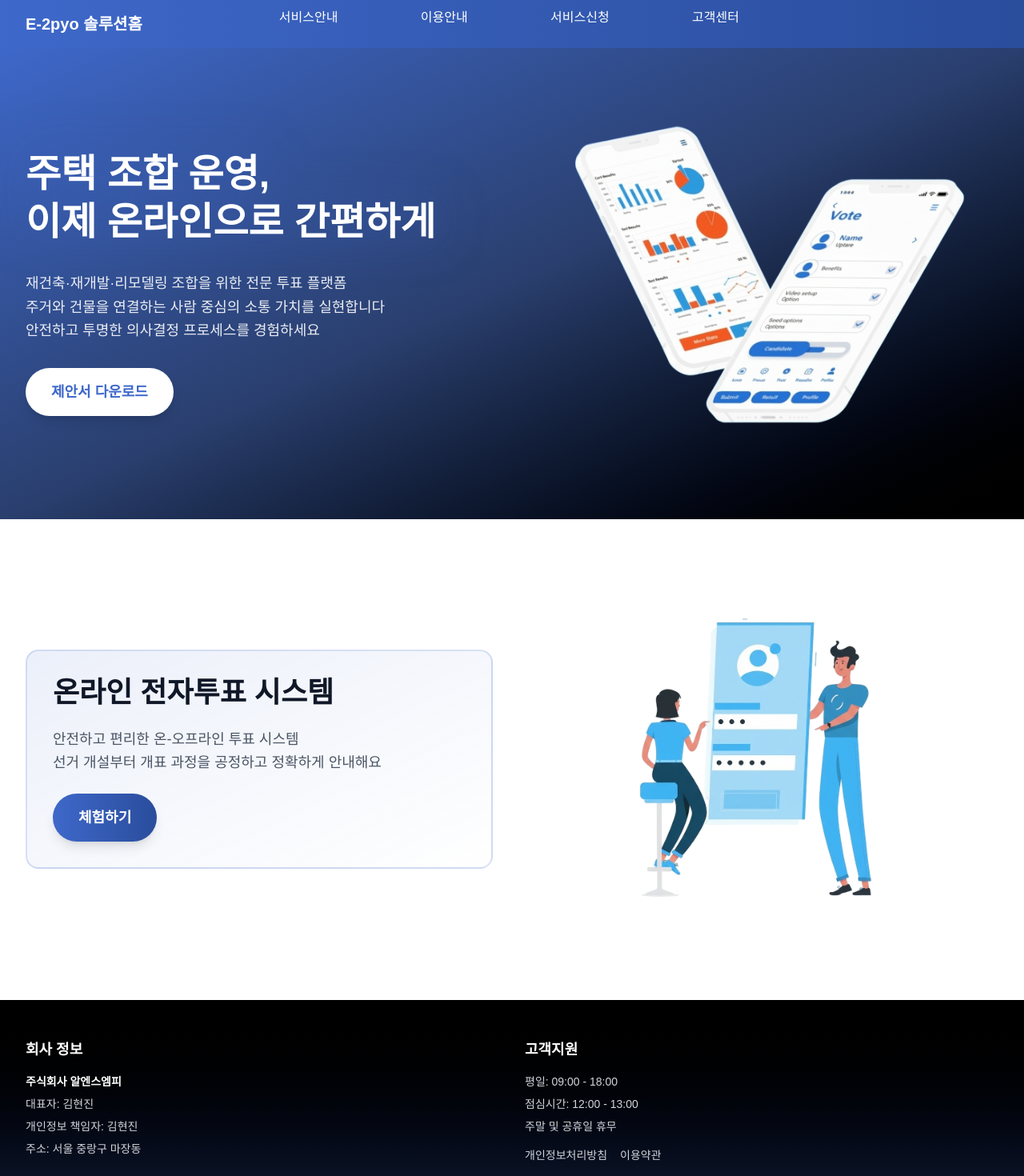
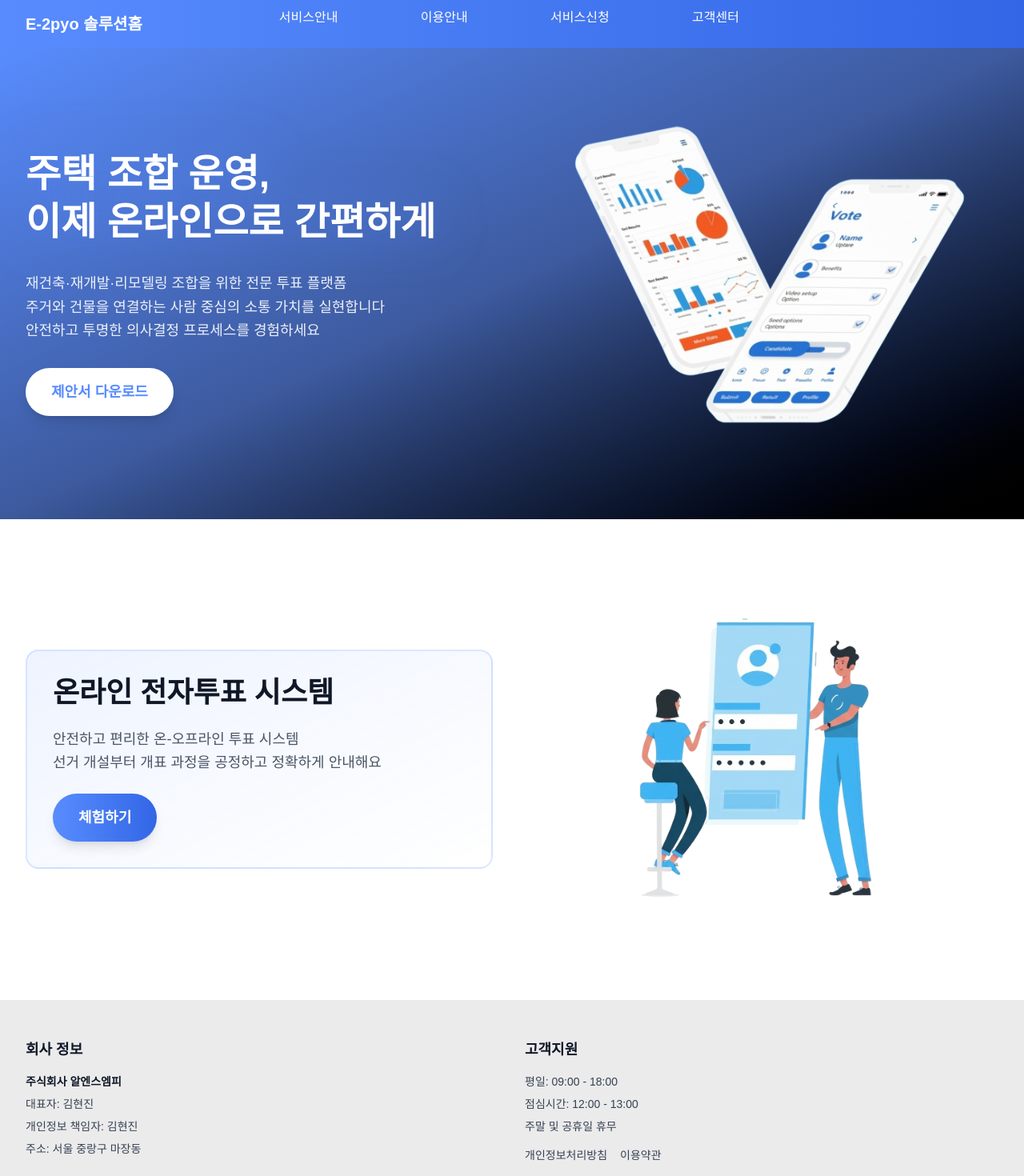
Before and after one commit to petpulslab/e-2pyo, a Next.js app: page / in a window 1280 px wide. Shown: the top 1470 px of the page at 80% size. Built offline with nearby package versions, Linux system fonts and the light colour scheme.

Commit message:
헤더, footer색 변경

```diff
--- a/app/globals.css
+++ b/app/globals.css
@@ -3,8 +3,8 @@
 :root {
   --background: #ffffff;
   --foreground: #171717;
-  --primary-blue: #3E68CA;
-  --primary-blue-dark: #2A4D9C;
+  --primary-blue: #588cfe;
+  --primary-blue-dark: #3366E6;
   --dark-blue: #1A2847;
 }
 
--- a/app/usage-guide/method/page.tsx
+++ b/app/usage-guide/method/page.tsx
@@ -64,7 +64,7 @@ export default function UsageMethodPage() {
 
                   <div className="flex gap-8 items-start">
                     {/* Number Circle */}
-                    <div className="flex-shrink-0 w-20 h-20 rounded-full bg-[#3E68CA] text-white flex items-center justify-center text-2xl font-bold">
+                    <div className="flex-shrink-0 w-20 h-20 rounded-full bg-[#588cfe] text-white flex items-center justify-center text-2xl font-bold">
                       {step.number}
                     </div>
 
--- a/components/FeatureSection.tsx
+++ b/components/FeatureSection.tsx
@@ -5,7 +5,7 @@ export default function FeatureSection() {
     <section className="bg-white py-20">
       <div className="max-w-7xl mx-auto px-4 sm:px-6 lg:px-8">
         <div className="grid lg:grid-cols-2 gap-12 items-center">
-          <div className="space-y-6 p-8 rounded-2xl bg-gradient-to-br from-[#3E68CA]/10 to-transparent border-2 border-[#3E68CA]/20 hover:border-[#3E68CA]/40 transition-all">
+          <div className="space-y-6 p-8 rounded-2xl bg-gradient-to-br from-[#588cfe]/10 to-transparent border-2 border-[#588cfe]/20 hover:border-[#588cfe]/40 transition-all">
             <h2 className="text-3xl lg:text-4xl font-bold text-gray-900">
               온라인 전자투표 시스템
             </h2>
@@ -14,7 +14,7 @@ export default function FeatureSection() {
               <br />
               선거 개설부터 개표 과정을 공정하고 정확하게 안내해요
             </p>
-            <button className="bg-gradient-to-r from-[#3E68CA] to-[#2A4D9C] text-white px-8 py-4 rounded-full font-semibold text-lg hover:shadow-[0_0_20px_rgba(62,104,202,0.4)] transition-all shadow-lg">
+            <button className="bg-gradient-to-r from-[#588cfe] to-[#3366E6] text-white px-8 py-4 rounded-full font-semibold text-lg hover:shadow-[0_0_20px_rgba(88,140,254,0.4)] transition-all shadow-lg">
               체험하기
             </button>
           </div>
--- a/components/Footer.tsx
+++ b/components/Footer.tsx
@@ -2,14 +2,14 @@ import Link from "next/link";
 
 export default function Footer() {
   return (
-    <footer className="bg-gradient-to-b from-black to-[#1A2847] text-gray-300">
+    <footer className="bg-[#ebebeb] text-gray-700">
       <div className="max-w-7xl mx-auto px-4 sm:px-6 lg:px-8 py-12">
         <div className="grid grid-cols-1 md:grid-cols-2 gap-8">
           {/* 회사 정보 */}
           <div>
-            <h3 className="text-white text-lg font-bold mb-4">회사 정보</h3>
+            <h3 className="text-gray-900 text-lg font-bold mb-4">회사 정보</h3>
             <div className="space-y-2 text-sm">
-              <p className="font-semibold text-white">주식회사 알엔스엠피</p>
+              <p className="font-semibold text-gray-900">주식회사 알엔스엠피</p>
               <p>대표자: 김현진</p>
               <p>개인정보 책임자: 김현진</p>
               <p>주소: 서울 중랑구 마장동</p>
@@ -18,20 +18,20 @@ export default function Footer() {
 
           {/* 고객지원 */}
           <div>
-            <h3 className="text-white text-lg font-bold mb-4">고객지원</h3>
+            <h3 className="text-gray-900 text-lg font-bold mb-4">고객지원</h3>
             <div className="space-y-2 text-sm">
               <p>평일: 09:00 - 18:00</p>
               <p>점심시간: 12:00 - 13:00</p>
               <p>주말 및 공휴일 휴무</p>
               <div className="mt-4 space-x-4">
-                <Link href="#" className="hover:text-white transition-colors">개인정보처리방침</Link>
-                <Link href="#" className="hover:text-white transition-colors">이용약관</Link>
+                <Link href="#" className="hover:text-gray-900 transition-colors">개인정보처리방침</Link>
+                <Link href="#" className="hover:text-gray-900 transition-colors">이용약관</Link>
               </div>
             </div>
           </div>
         </div>
 
-        <div className="border-t border-[#3E68CA]/30 mt-8 pt-8 text-center text-sm">
+        <div className="border-t border-gray-300 mt-8 pt-8 text-center text-sm">
           <p>&copy; 2024 주식회사 알엔스엠피. All rights reserved.</p>
         </div>
       </div>
--- a/components/Header.tsx
+++ b/components/Header.tsx
@@ -2,7 +2,7 @@ import Link from "next/link";
 
 export default function Header() {
   return (
-    <header className="bg-gradient-to-r from-[#3E68CA] to-[#2A4D9C] text-white group transition-all duration-200">
+    <header className="bg-gradient-to-r from-[#588cfe] to-[#3366E6] text-white group transition-all duration-200">
       <div className="max-w-7xl mx-auto px-4 sm:px-6 lg:px-8">
         <div className="flex justify-between items-center py-4 group-hover:pb-20 transition-all duration-200">
           <div className="flex items-center">
--- a/components/Hero.tsx
+++ b/components/Hero.tsx
@@ -2,11 +2,11 @@ import Image from "next/image";
 
 export default function Hero() {
   return (
-    <section className="relative bg-gradient-to-br from-[#3E68CA] via-[#2A3F6E] to-black text-white py-20 overflow-hidden">
+    <section className="relative bg-gradient-to-br from-[#588cfe] via-[#3d5a9e] to-black text-white py-20 overflow-hidden">
       <div className="max-w-7xl mx-auto px-4 sm:px-6 lg:px-8 relative z-10">
         <div className="grid lg:grid-cols-2 gap-12 items-center">
           <div className="space-y-8">
-            <h1 className="text-4xl lg:text-5xl font-bold leading-tight drop-shadow-[0_0_30px_rgba(62,104,202,0.5)]">
+            <h1 className="text-4xl lg:text-5xl font-bold leading-tight drop-shadow-[0_0_30px_rgba(88,140,254,0.5)]">
               주택 조합 운영,
               <br />
               이제 온라인으로 간편하게
@@ -18,7 +18,7 @@ export default function Hero() {
               <br />
               안전하고 투명한 의사결정 프로세스를 경험하세요
             </p>
-            <button className="bg-white text-[#3E68CA] px-8 py-4 rounded-full font-semibold text-lg hover:bg-white/90 hover:shadow-[0_0_20px_rgba(62,104,202,0.6)] transition-all shadow-lg">
+            <button className="bg-white text-[#588cfe] px-8 py-4 rounded-full font-semibold text-lg hover:bg-white/90 hover:shadow-[0_0_20px_rgba(88,140,254,0.6)] transition-all shadow-lg">
               제안서 다운로드
             </button>
           </div>
```
Also changed, not shown: 1 other file (tests, documents, lock files or other folders).
